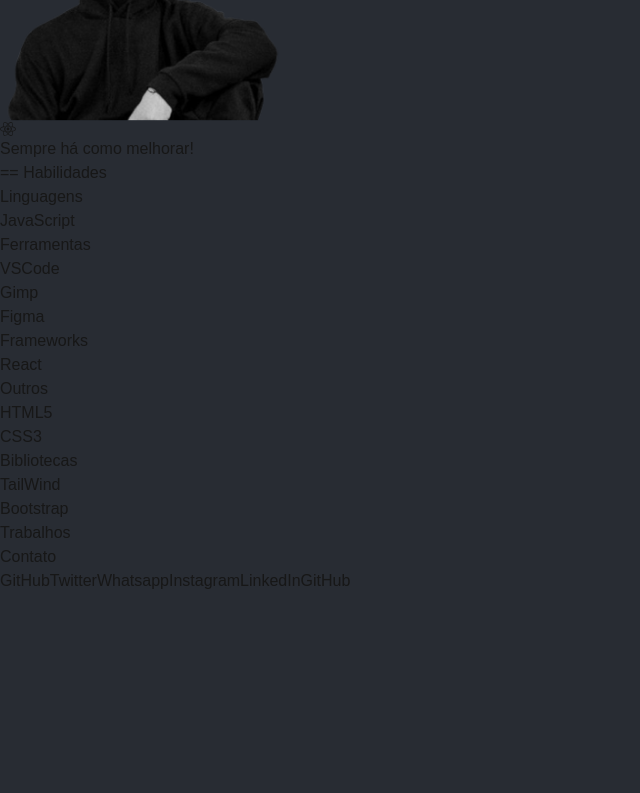
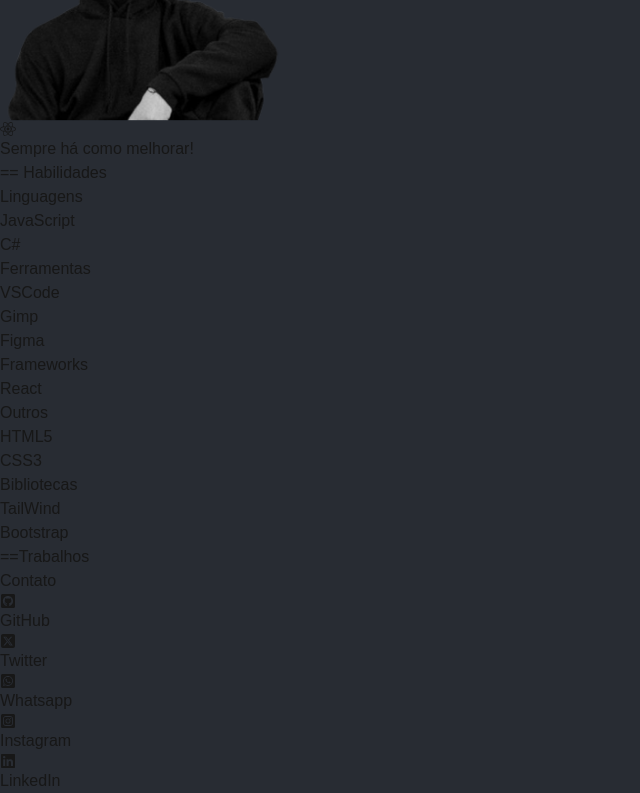
Before and after one commit to thiagovinialmeida/portfolio, a Next.js app: page / in a window 1280 px wide. Shown: the part 276-1069 px from the top of the page, without its empty margins (0-640 px from the left). Before the commit the page ends 869 px from the top, so only its background shows below. Built offline with nearby package versions, Linux system fonts and the light colour scheme.

Commit message:
Feat: Construção do rodape

```diff
--- a/src/Components/Projetos.jsx
+++ b/src/Components/Projetos.jsx
@@ -2,10 +2,11 @@ export default function Projetos(){
     return(
         <>
             <h3 className="mt-40 text-violet-400"> == Habilidades</h3>
-            <section className="grid grid-cols-3 gap-5 sm:grid-cols-2">
+            <section className="grid grid-cols-2 gap-5 sm:grid-cols-8">
                 <div className="border-2 border-zinc-600 text-center">
                     <h4 className="border-b-2 border-zinc-600 font-extrabold">Linguagens</h4>
                     <p>JavaScript</p>
+                    <p>C#</p>
                 </div>
                 <div className="border-2 border-zinc-600 text-center">
                     <h4 className="border-b-2 border-zinc-600 font-extrabold">Ferramentas</h4>
@@ -28,8 +29,8 @@ export default function Projetos(){
                     <p>Bootstrap</p>
                 </div>
             </section>
-            <section>
-                <h3>Trabalhos</h3>
+            <section className="mt-40">
+                <h3 className="mt-40 text-violet-400">==Trabalhos</h3>
             </section>
         </>
     )
--- a/src/Components/Rodape.jsx
+++ b/src/Components/Rodape.jsx
@@ -1,14 +1,36 @@
+import { FaGithubSquare } from "react-icons/fa";
+import { FaSquareXTwitter } from "react-icons/fa6";
+import { FaWhatsappSquare } from "react-icons/fa";
+import { FaInstagramSquare } from "react-icons/fa";
+import { FaLinkedin } from "react-icons/fa";
+
+
 export default function Rodape(){
+
+
     return(
         <>
-            <footer>
-                <h3>Contato</h3>
-                <a href="#">GitHub</a>
-                <a href="#">Twitter</a>
-                <a href="#">Whatsapp</a>
-                <a href="#">Instagram</a>
-                <a href="#">LinkedIn</a>
-                <a href="#">GitHub</a>
+            <footer className="bg-neutral-900">
+                <h3 className="text-center font-extrabold text-4xl p-14 text-violet-400">Contato</h3>
+                <nav className="grid grid-cols-2 p-4">
+                    <div className="mb-5">
+                        <a href="#" className="text-xl p-2 hover:text-orange-400"><FaGithubSquare className="inline"/>GitHub</a>
+                    </div>
+                    <div className="mb-5">
+                        <a href="#" className="text-xl p-2   hover:text-sky-400 sm:text-lg"><FaSquareXTwitter className="inline"/>Twitter</a>
+                    </div>
+                    <div className="mb-5">
+                        <a href="#" className="text-xl p-2 hover:text-green-500"><FaWhatsappSquare className="inline"/>Whatsapp</a>
+                    </div>
+                    <div className="mb-5">
+                        <a href="#" className="text-xl p-2 hover:text-red-300"><FaInstagramSquare className="inline"/>
+                        Instagram</a>
+                    </div>
+                    <div className="mb-5">
+                        <a href="#" className="text-xl p-2 hover:text-blue-600"><FaLinkedin className="inline"/>
+                        LinkedIn</a>
+                    </div>
+                </nav>
             </footer>
         </>
     )
```
